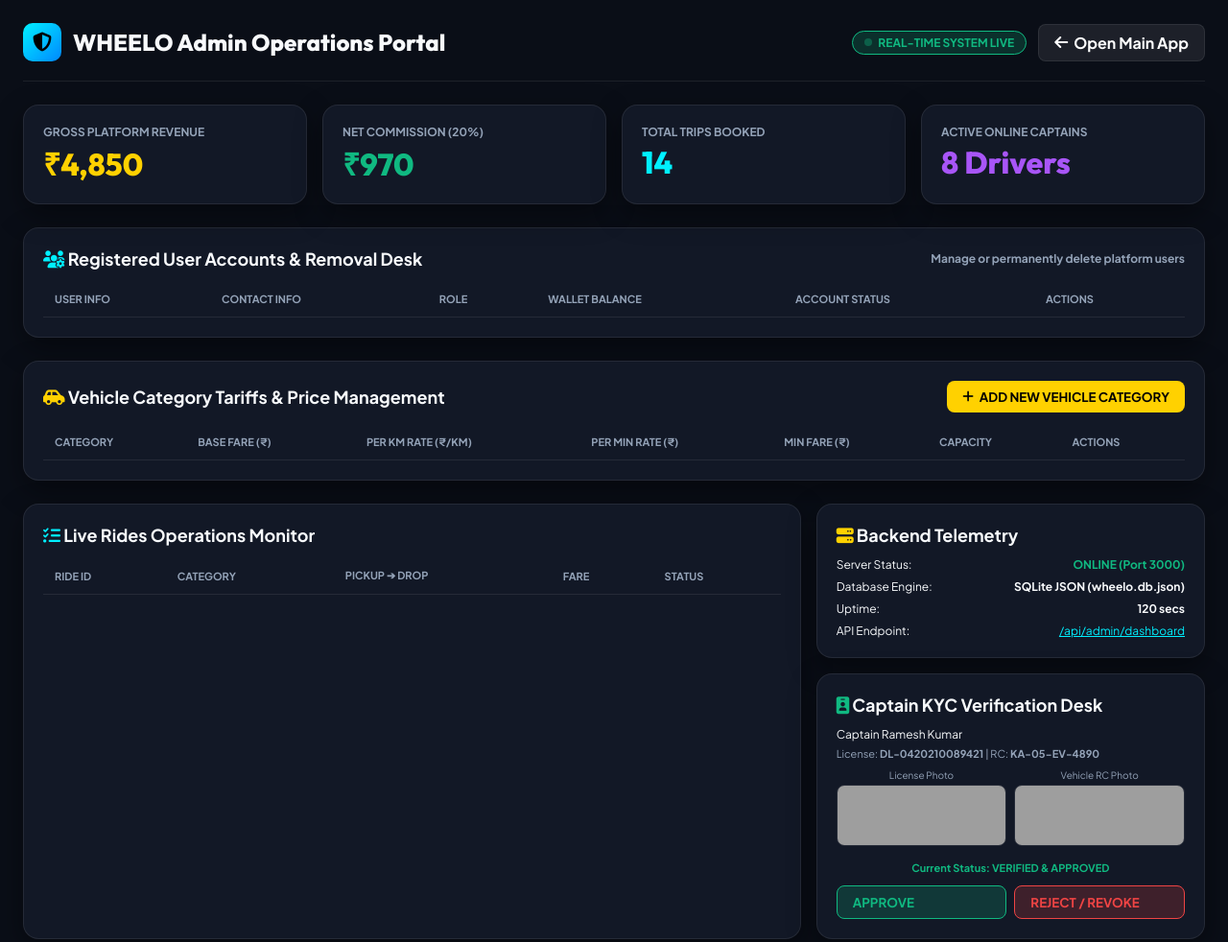
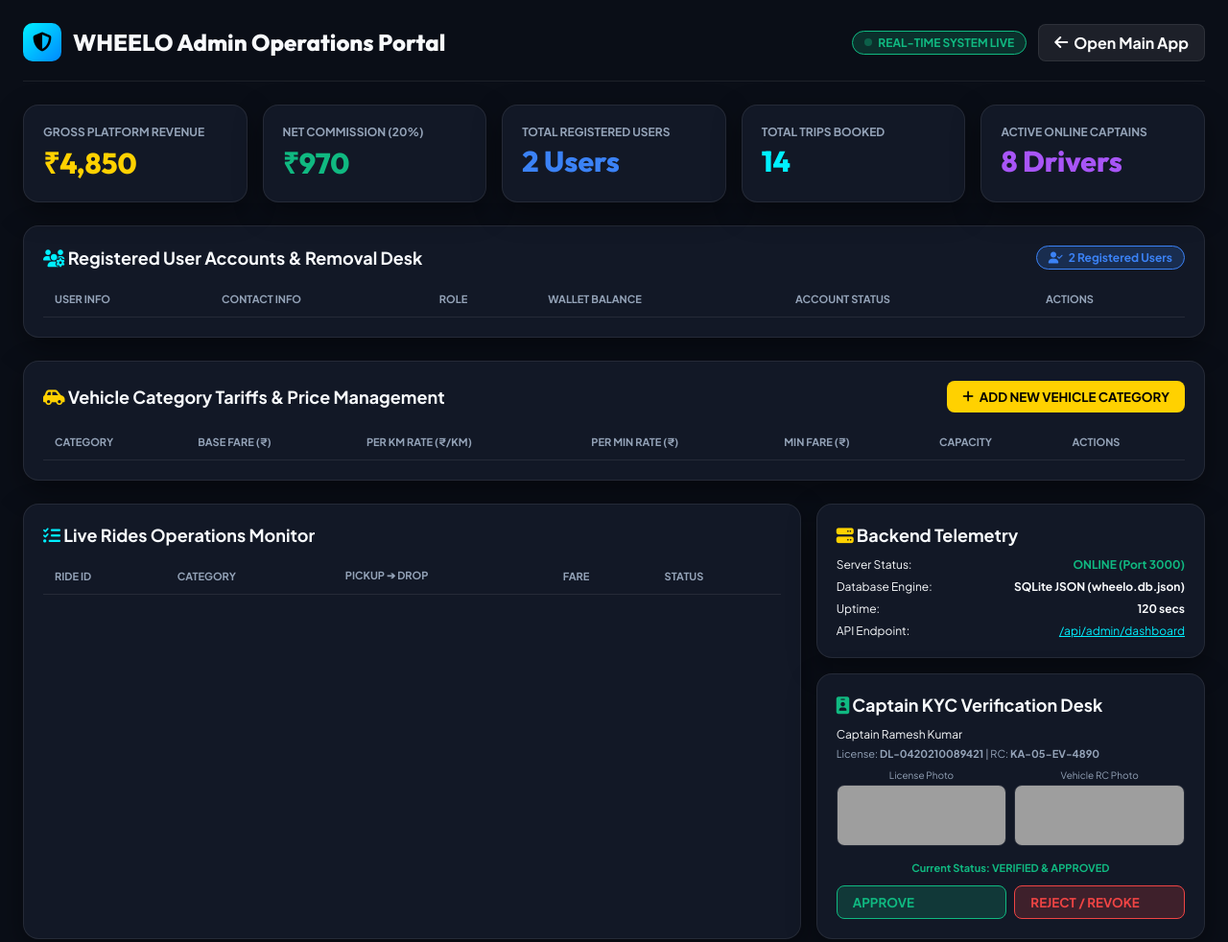
Before and after one commit to supportprimetek-sudo/wheelo, a website: page admin.html in a window 1280 px wide. Shown: the whole page at 96% size. Drawn offline with Linux system fonts and the light colour scheme; no server answers; grey boxes are pictures that could not be loaded.

Commit message:
Add Total Registered Users counter card to Admin Dashboard

```diff
--- a/admin.html
+++ b/admin.html
@@ -73,7 +73,7 @@
     }
     @keyframes pulse { 0% { opacity: 1; } 50% { opacity: 0.3; } 100% { opacity: 1; } }
 
-    .grid-4 { display: grid; grid-template-columns: repeat(auto-fit, minmax(220px, 1fr)); gap: 16px; margin-bottom: 24px; }
+    .grid-metrics { display: grid; grid-template-columns: repeat(auto-fit, minmax(180px, 1fr)); gap: 16px; margin-bottom: 24px; }
 
     .card {
       background: var(--bg-surface);
@@ -84,7 +84,7 @@
     }
 
     .card .label { font-size: 12px; color: var(--text-muted); text-transform: uppercase; font-weight: 700; }
-    .card .val { font-family: 'Outfit', sans-serif; font-size: 32px; font-weight: 800; color: var(--primary); margin-top: 4px; }
+    .card .val { font-family: 'Outfit', sans-serif; font-size: 30px; font-weight: 800; color: var(--primary); margin-top: 4px; }
 
     .section-title { font-family: 'Outfit', sans-serif; font-size: 18px; font-weight: 700; margin-bottom: 12px; display: flex; align-items: center; gap: 8px; justify-content: space-between; }
 
@@ -132,8 +132,8 @@
     </div>
   </header>
 
-  <!-- Metrics Grid -->
-  <div class="grid-4">
+  <!-- 5-Card Real-Time Metrics Grid (Includes Total Registered Users) -->
+  <div class="grid-metrics">
     <div class="card">
       <div class="label">Gross Platform Revenue</div>
       <div id="stat-revenue" class="val">₹4,850</div>
@@ -141,6 +141,10 @@
     <div class="card">
       <div class="label">Net Commission (20%)</div>
       <div id="stat-commission" class="val" style="color: var(--success)">₹970</div>
+    </div>
+    <div class="card">
+      <div class="label">Total Registered Users</div>
+      <div id="stat-registered-users" class="val" style="color: #3B82F6">2 Users</div>
     </div>
     <div class="card">
       <div class="label">Total Trips Booked</div>
@@ -155,8 +159,14 @@
   <!-- REGISTERED USERS MANAGEMENT & REMOVAL DESK -->
   <div class="card" style="margin-bottom: 24px;">
     <div class="section-title">
-      <div><i class="fas fa-users-gear" style="color: var(--secondary)"></i> Registered User Accounts & Removal Desk</div>
-      <div style="font-size:12px; color:var(--text-muted);">Manage or permanently delete platform users</div>
+      <div>
+        <i class="fas fa-users-gear" style="color: var(--secondary)"></i> Registered User Accounts & Removal Desk
+      </div>
+      <div style="display: flex; gap: 10px; align-items: center;">
+        <span id="user-count-badge" class="badge-live" style="background: rgba(59, 130, 246, 0.2); border-color: #3B82F6; color: #3B82F6;">
+          <i class="fas fa-user-check"></i> 2 Registered Users
+        </span>
+      </div>
     </div>
 
     <table>
@@ -201,7 +211,7 @@
     </table>
   </div>
 
-  <div class="grid-4" style="grid-template-columns: 2fr 1fr;">
+  <div class="grid-metrics" style="grid-template-columns: 2fr 1fr;">
     <!-- Live Platform Rides Monitor -->
     <div class="card">
       <div class="section-title">
@@ -301,6 +311,10 @@
         document.getElementById('stat-trips').textContent = data.stats.totalRides;
         document.getElementById('stat-captains').textContent = `${data.stats.onlineCaptains} Drivers`;
         document.getElementById('stat-uptime').textContent = data.stats.serverUptime;
+
+        const userCount = data.users ? data.users.length : (data.stats.registeredUsers || 0);
+        document.getElementById('stat-registered-users').textContent = `${userCount} Users`;
+        document.getElementById('user-count-badge').innerHTML = `<i class="fas fa-user-check"></i> ${userCount} Registered Users`;
 
         const kycBadge = document.getElementById('kyc-status-badge');
         if (data.kycDetails) {
```
